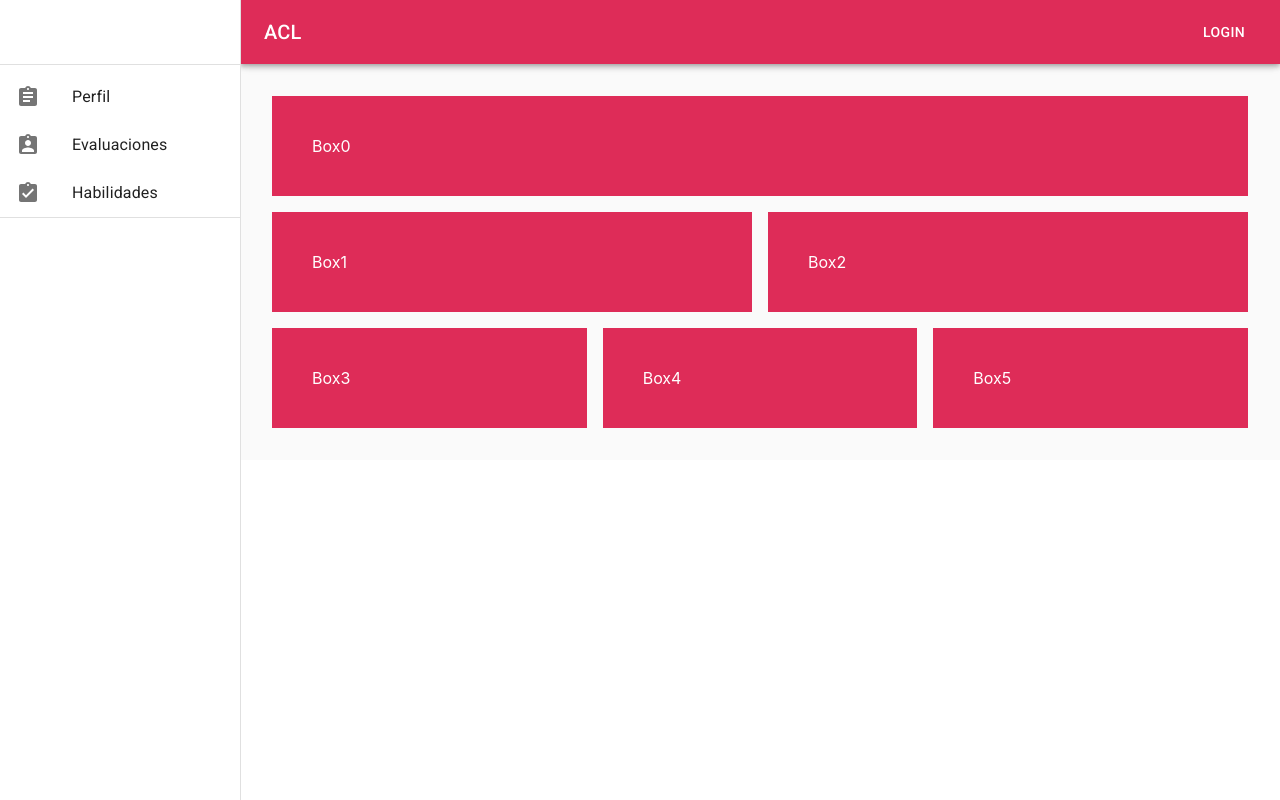
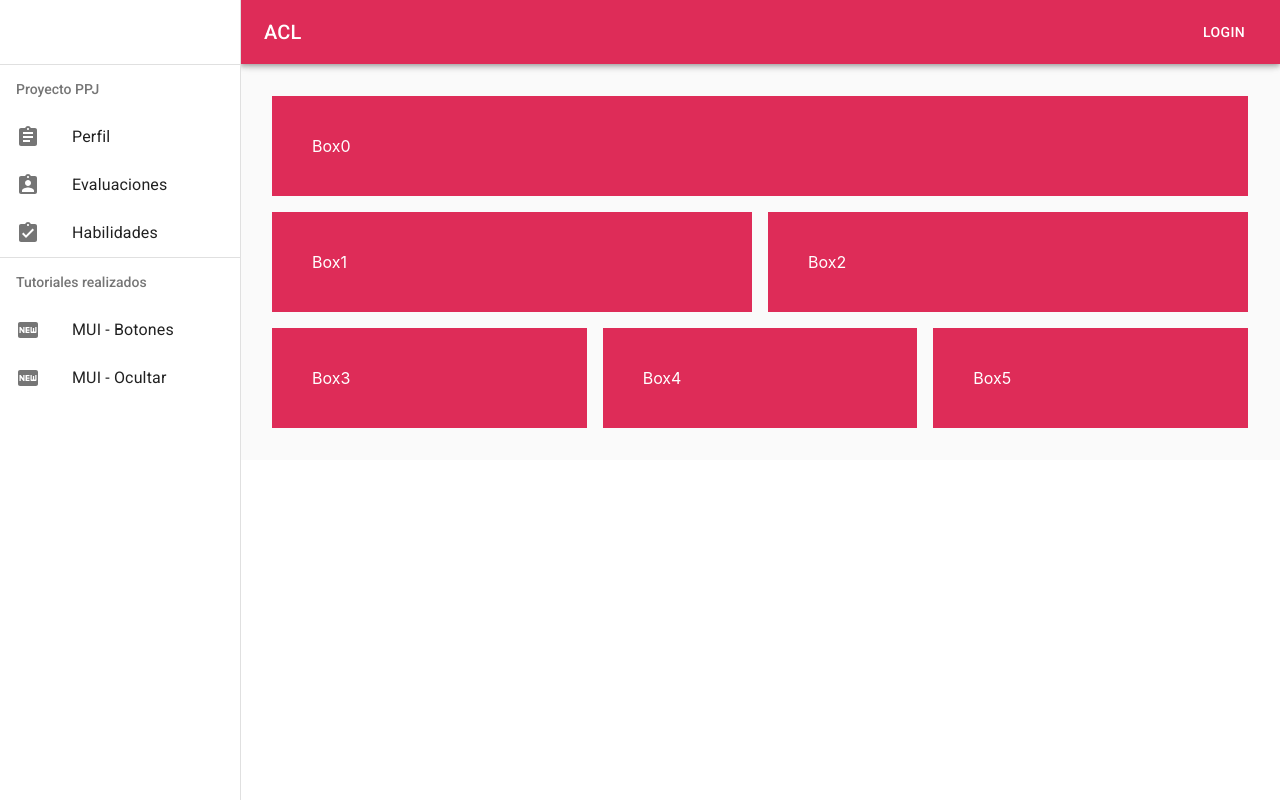
Before and after one commit to jtrujilloACL/ppj-ui, a React (Create React App) app: page / in a window 1280 px wide. Built offline with nearby package versions, Linux system fonts and the light colour scheme.

Commit message:
add: new sections and tabs for first-tutorial and HiddenTutorial MUI

```diff
--- a/src/components/PageContainer.jsx
+++ b/src/components/PageContainer.jsx
@@ -1,5 +1,4 @@
 import React from 'react';
-import { Grid, Box } from "@material-ui/core";
 import { Route, Routes, useNavigate } from "react-router-dom";
 
 //Components
@@ -7,7 +6,8 @@ import FirstTutorial from './FirstTutorial/FirstTutorial';
 import GridTutorial from './GridTutorial/GridTutorial';
 import HiddenTutorial from './HiddenTutorial/HiddenTutorial';
 
-const Btn = (to) => { const navigate = useNavigate(); return (<div><button onClick={() => navigate(to.to)}>ir a {to.to}</button></div>); }
+const Btn = (to) => { const navigate = useNavigate();
+    return (<div><button onClick={() => navigate(to.to)}>ir a {to.to}</button></div>); }
 const A = () => { return (<div style={{ background: "red", width: 100, height: 100 }}><Btn to="/B" /></div>); }
 
 //TODO: split in Page and Routing
--- a/src/components/layout/ListNavbar.jsx
+++ b/src/components/layout/ListNavbar.jsx
@@ -1,37 +1,70 @@
 import { React } from "react";
-import { List, ListItem, ListItemIcon, ListItemText, Divider } from "@material-ui/core";
+import { List, ListItem, ListItemIcon, ListItemText, Divider, ListSubheader } from "@material-ui/core";
 
-import  Assignment  from '@mui/icons-material/Assignment';
-import  AssignmentInd  from '@mui/icons-material/AssignmentInd';
-import  AssignmentTurnedIn  from '@mui/icons-material/AssignmentTurnedIn';
+//Icons
+import Assignment from '@mui/icons-material/Assignment';
+import AssignmentInd from '@mui/icons-material/AssignmentInd';
+import AssignmentTurnedIn from '@mui/icons-material/AssignmentTurnedIn';
+import FiberNew from '@mui/icons-material/FiberNew';
+
+import { useNavigate } from "react-router-dom";
 
 
 const ListNavbar = () => {
+    const navigate = useNavigate();
+
     return (
-        <List component='nav'>
+        <List component='nav'
+            aria-labelledby="nested-list-subheader"
+            subheader={
+                <ListSubheader component="div" id="nested-list-subheader">
+                    Proyecto PPJ
+                </ListSubheader>
+            }
+        >
 
-            <ListItem button>
+            <ListItem button onClick={() => navigate("/perfil")}>
                 <ListItemIcon>
-                    <Assignment color="inherit"/>
+                    <Assignment color="inherit" />
                 </ListItemIcon>
                 <ListItemText primary="Perfil" />
             </ListItem>
 
-            <ListItem button>
+            <ListItem button onClick={() => navigate("/evaluaciones")}>
                 <ListItemIcon>
-                    <AssignmentInd color="inherit"/>
+                    <AssignmentInd color="inherit" />
                 </ListItemIcon>
                 <ListItemText primary="Evaluaciones" />
             </ListItem>
 
-            <ListItem button>
+            <ListItem button onClick={() => navigate("/habilidades")}>
                 <ListItemIcon>
-                    <AssignmentTurnedIn color="inherit"/>
+                    <AssignmentTurnedIn color="inherit" />
                 </ListItemIcon>
                 <ListItemText primary="Habilidades" />
             </ListItem>
 
-            <Divider/>
+
+            {/** Tutorials Section*/}
+            <Divider />
+
+            <ListSubheader component="div" id="Section-tutorial">
+                Tutoriales realizados
+            </ListSubheader>
+
+            <ListItem button onClick={() => navigate("/first-tutorial")}>
+                <ListItemIcon>
+                    <FiberNew color="inherit" />
+                </ListItemIcon>
+                <ListItemText primary="MUI - Botones" />
+            </ListItem>
+
+            <ListItem button onClick={() => navigate("/hidden-tutorial")}>
+                <ListItemIcon>
+                    <FiberNew color="inherit" />
+                </ListItemIcon>
+                <ListItemText primary="MUI - Ocultar" />
+            </ListItem>
         </List>
     );
 }
```
